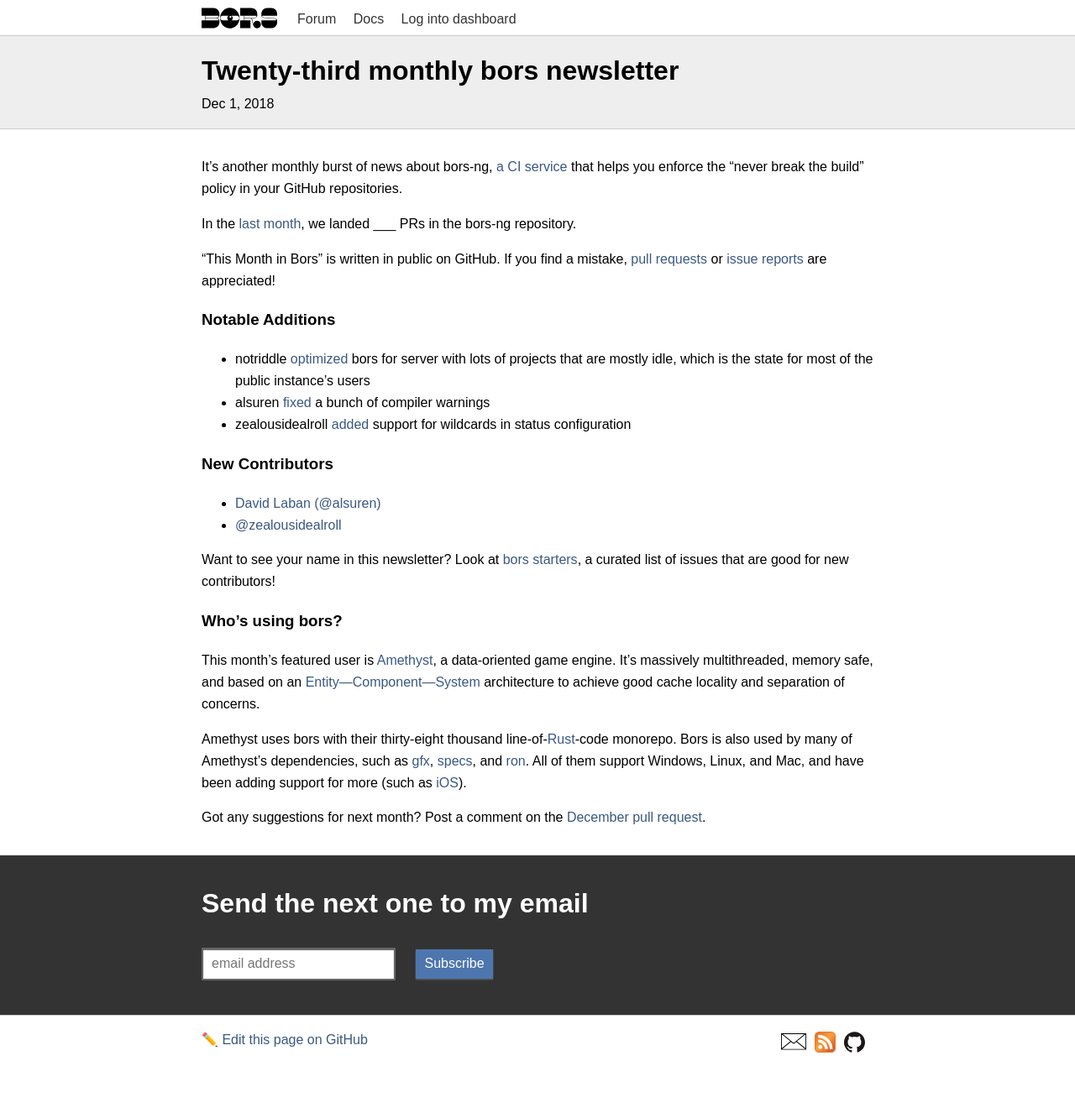
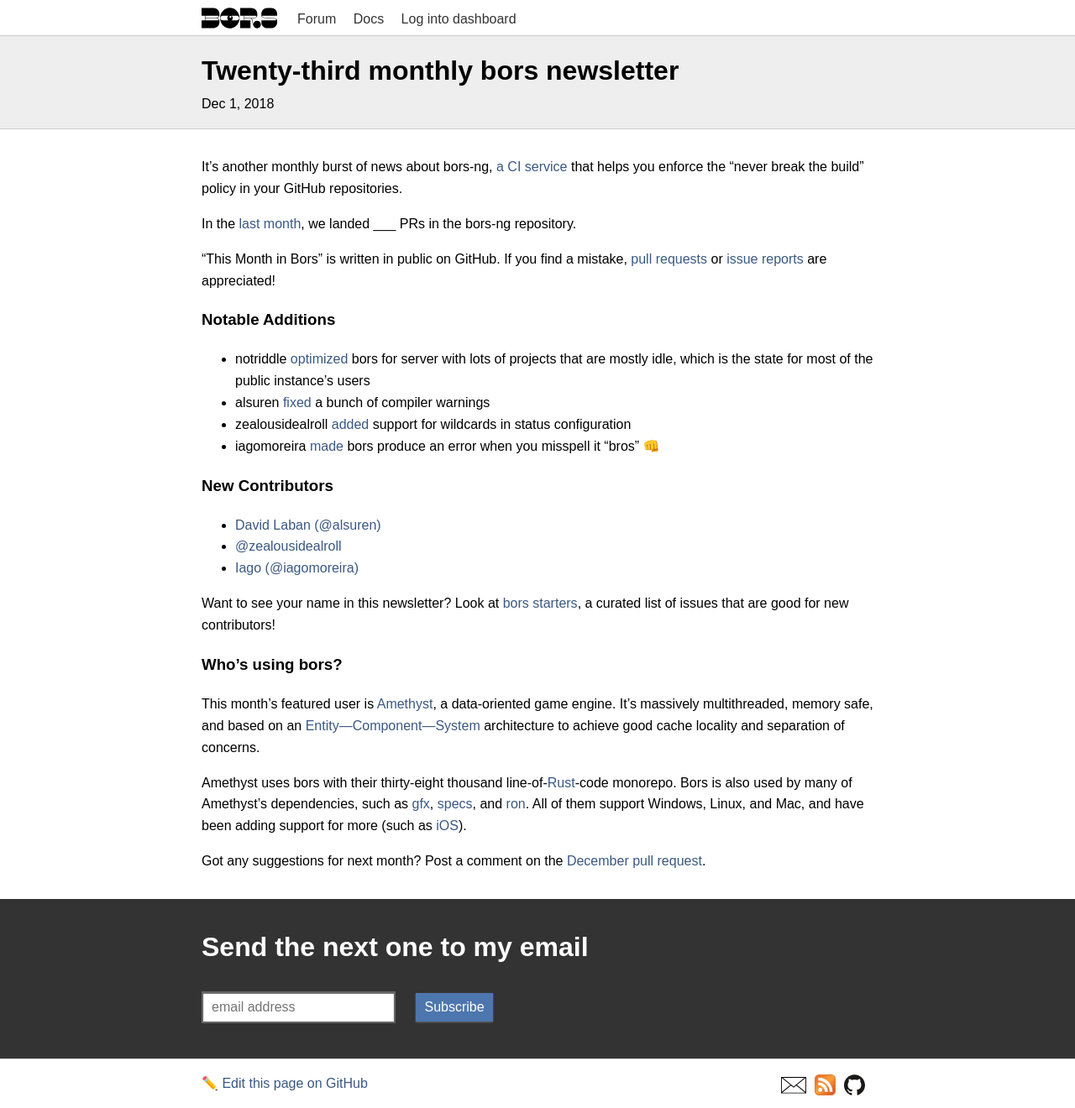
Before and after one commit to bors-ng/bors-ng.github.io, a Jekyll site: the page built from _posts/2018-12-01-tmib-23.md, in a window 1280 px wide. Shown: the whole page at 84% size. Built offline with Jekyll 4.4.1, drawn with Linux system fonts in a browser that asks for light colours; before the commit the page ends 1268 px from its top, so only the background shows below that.

Commit message:
Add bors-ng/bors-ng#550
Add @iagomoreira as a first-time contributor

In case anyone is curious, the Brofist is 👊, while the Fist of The Resistance is ✊

```diff
--- a/_posts/2018-12-01-tmib-23.md
+++ b/_posts/2018-12-01-tmib-23.md
@@ -23,12 +23,14 @@
 * notriddle [optimized](https://github.com/bors-ng/bors-ng/pull/530) bors for server with lots of projects that are mostly idle, which is the state for most of the public instance's users
 * alsuren [fixed](https://github.com/bors-ng/bors-ng/pull/544) a bunch of compiler warnings
 * zealousidealroll [added](https://github.com/bors-ng/bors-ng/pull/547) support for wildcards in status configuration
+* iagomoreira [made](https://github.com/bors-ng/bors-ng/pull/550) bors produce an error when you misspell it "bros" 👊
 
 
 ### New Contributors
 
 * [David Laban (@alsuren)](https://github.com/alsuren)
 * [@zealousidealroll](https://github.com/zealousidealroll)
+* [Iago (@iagomoreira)](https://github.com/iagomoreira)
 
 Want to see your name in this newsletter? Look at [bors starters](https://bors.tech/starters/), a curated list of issues that are good for new contributors!
 
```
